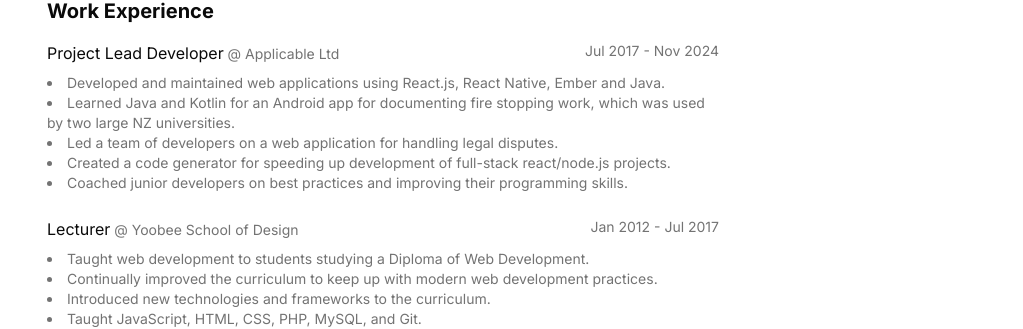
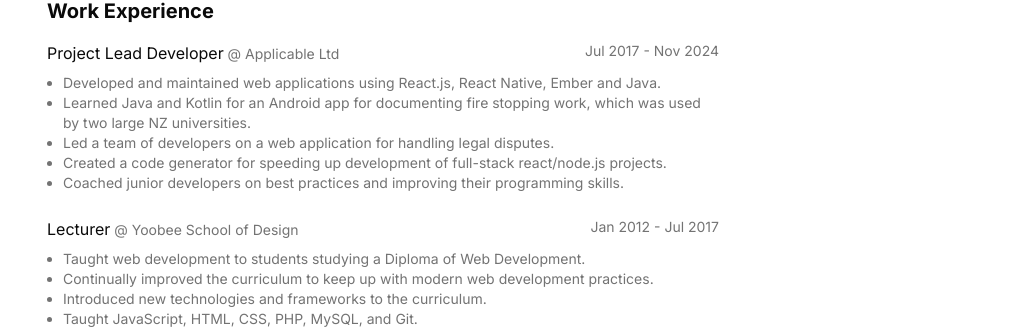
Before and after one commit to nicksheffield/nicksheffield.github.io, a Next.js app: page / in a window 1280 px wide. Shown: the part 475-804 px from the top of the page, without its empty margins (257-1280 px from the left). Built offline with nearby package versions, Linux system fonts and the light colour scheme.

Commit message:
feat: improve list styling

```diff
--- a/src/app/page.tsx
+++ b/src/app/page.tsx
@@ -202,7 +202,7 @@ export default function Home() {
 									</div>
 								</div>
 								<div>
-									<ul className="list-disc list-inside">
+									<ul className="list-disc list-outside pl-4">
 										{experience.descriptions.map(
 											(description) => (
 												<li
```
